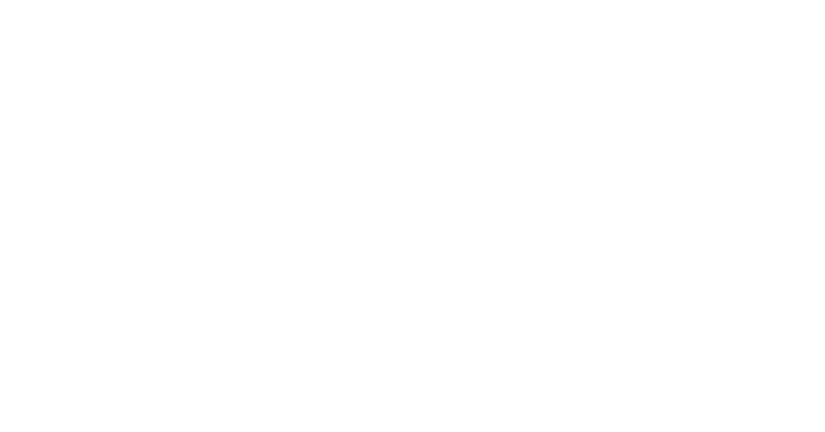
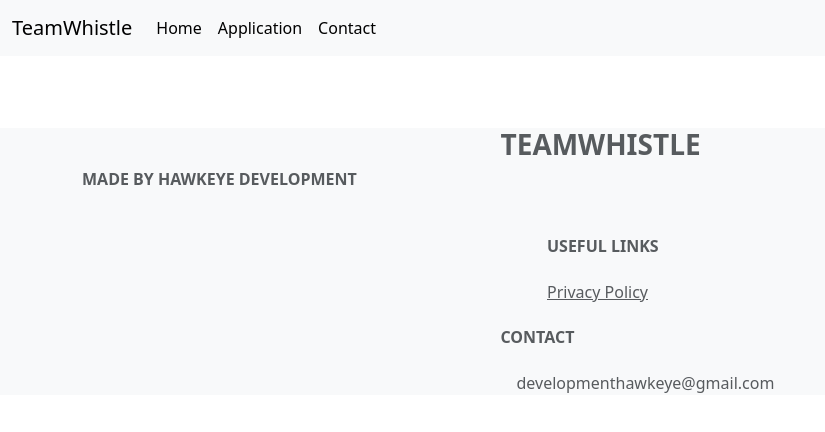
Before and after one commit to DevelopmentHawkeye/teamwhistle-website, an Angular app: page / in a window 1280 px wide. Shown: the top 432 px of the page, without its empty margins (0-825 px from the left). Built offline with nearby package versions, Linux system fonts and the light colour scheme.

Commit message:
Add bootstrap

```diff
--- a/angular.json
+++ b/angular.json
@@ -27,9 +27,12 @@
               }
             ],
             "styles": [
+              "node_modules/bootstrap/dist/css/bootstrap.min.css",
               "src/styles.css"
             ],
-            "scripts": []
+            "scripts": [
+              "node_modules/bootstrap/dist/js/bootstrap.bundle.min.js"
+            ]
           },
           "configurations": {
             "production": {
@@ -85,9 +88,12 @@
               }
             ],
             "styles": [
+              "node_modules/bootstrap/dist/css/bootstrap.min.css",
               "src/styles.css"
             ],
-            "scripts": []
+            "scripts": [
+              "node_modules/bootstrap/dist/js/bootstrap.bundle.min.js"
+            ]
           }
         },
         "deploy": {
--- a/package.json
+++ b/package.json
@@ -17,6 +17,8 @@
     "@angular/platform-browser": "19.2.17",
     "@angular/platform-browser-dynamic": "19.2.17",
     "@angular/router": "19.2.17",
+    "bootstrap": "^5.3.8",
+    "ngx-bootstrap": "^19.0.2",
     "rxjs": "~7.8.0",
     "tslib": "^2.3.0",
     "zone.js": "~0.15.0"
--- a/src/app/app.component.html
+++ b/src/app/app.component.html
@@ -1 +1,60 @@
-<router-outlet></router-outlet>
+<nav class="navbar fixed-top navbar-expand-lg bg-body-tertiary">
+  <div class="container-fluid">
+    <a class="navbar-brand" href="">TeamWhistle</a>
+    <button class="navbar-toggler" type="button" data-bs-toggle="collapse" data-bs-target="#navbarSupportedContent" aria-controls="navbarSupportedContent" aria-expanded="false" aria-label="Toggle navigation">
+      <span class="navbar-toggler-icon"></span>
+    </button>
+    <div class="collapse navbar-collapse" id="navbarSupportedContent">
+      <ul class="navbar-nav me-auto mb-2 mb-lg-0">
+        <li class="nav-item">
+          <a class="nav-link active" aria-current="page" href="#">Home</a>
+        </li>
+        <li class="nav-item">
+          <a class="nav-link active" aria-current="page" href="#">Application</a>
+        </li>
+        <li class="nav-item">
+          <a class="nav-link active" aria-current="page" href="#">Contact</a>
+        </li>
+      </ul>
+    </div>
+  </div>
+</nav>
+
+<div class="container" style="padding-top: 80px;">
+    <router-outlet></router-outlet>
+</div>
+
+<!-- Footer -->
+<footer class="text-center text-lg-start bg-body-tertiary text-muted">
+
+    <div class="container text-center text-md-start mt-5">
+      <div>
+        <div class="col-md-3 col-lg-4 col-xl-3 mx-auto">
+          <h3 class="text-uppercase fw-bold">
+            TeamWhistle
+          </h3>
+        </div>
+
+        <h6 class="text-uppercase fw-bold mb-5">
+            Made by Hawkeye Development
+        </h6>
+
+        <div class="col-md-3 col-lg-2 col-xl-2 mx-auto mb-4">
+          <h6 class="text-uppercase fw-bold mb-4">
+            Useful links
+          </h6>
+          <p>
+            <a href="/privacy" class="text-reset">Privacy Policy</a>
+          </p>
+        </div>
+
+        <div class="col-md-4 col-lg-3 col-xl-3 mx-auto mb-md-0 mb-4">
+          <h6 class="text-uppercase fw-bold mb-4">Contact</h6>
+          <p>
+            <i class="fas fa-envelope me-3"></i>
+            developmenthawkeye&#64;gmail.com
+          </p>
+        </div>
+      </div>
+    </div>
+</footer>
```
Also changed, not shown: 1 other file (tests, documents, lock files or other folders).
